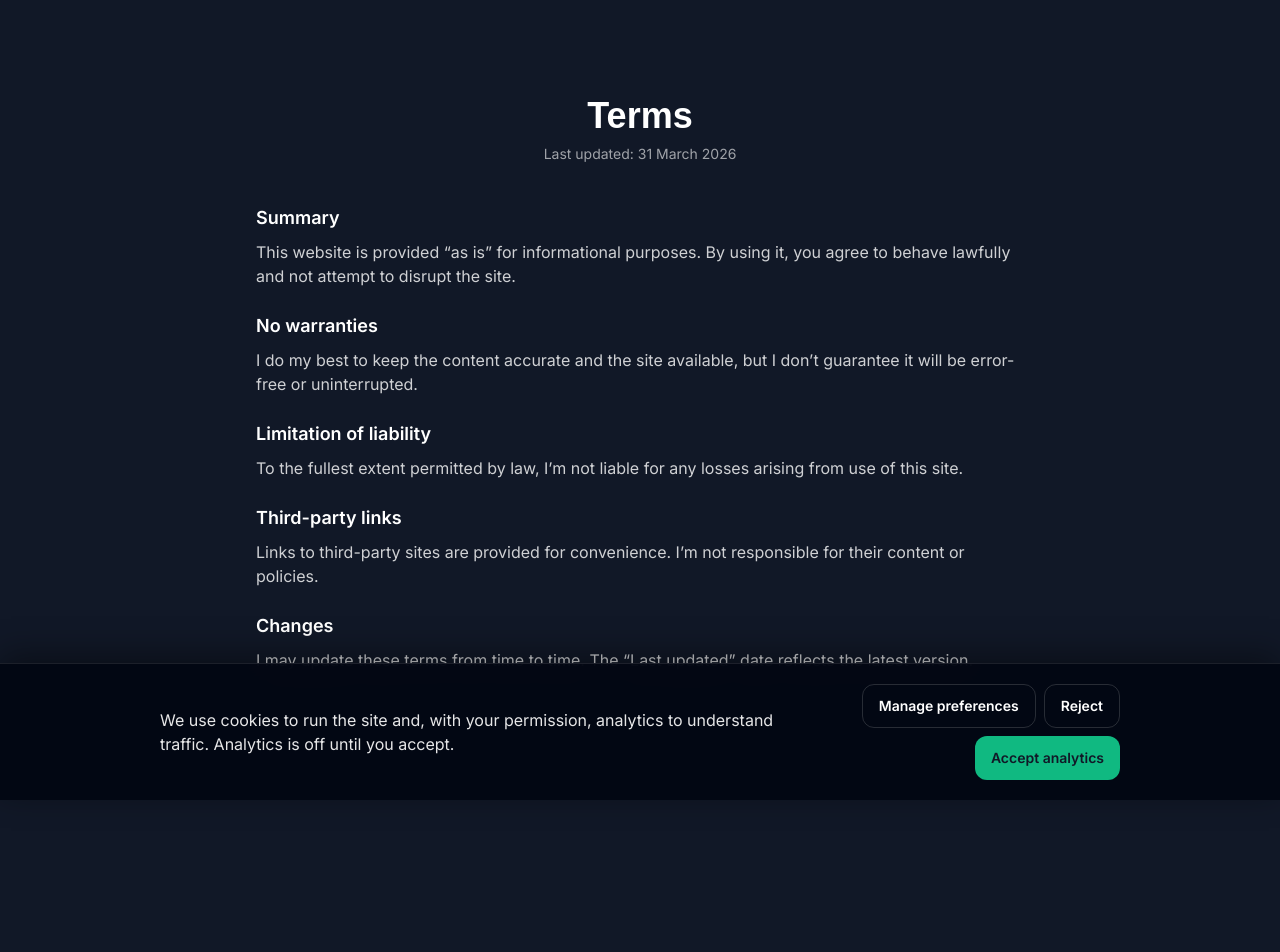
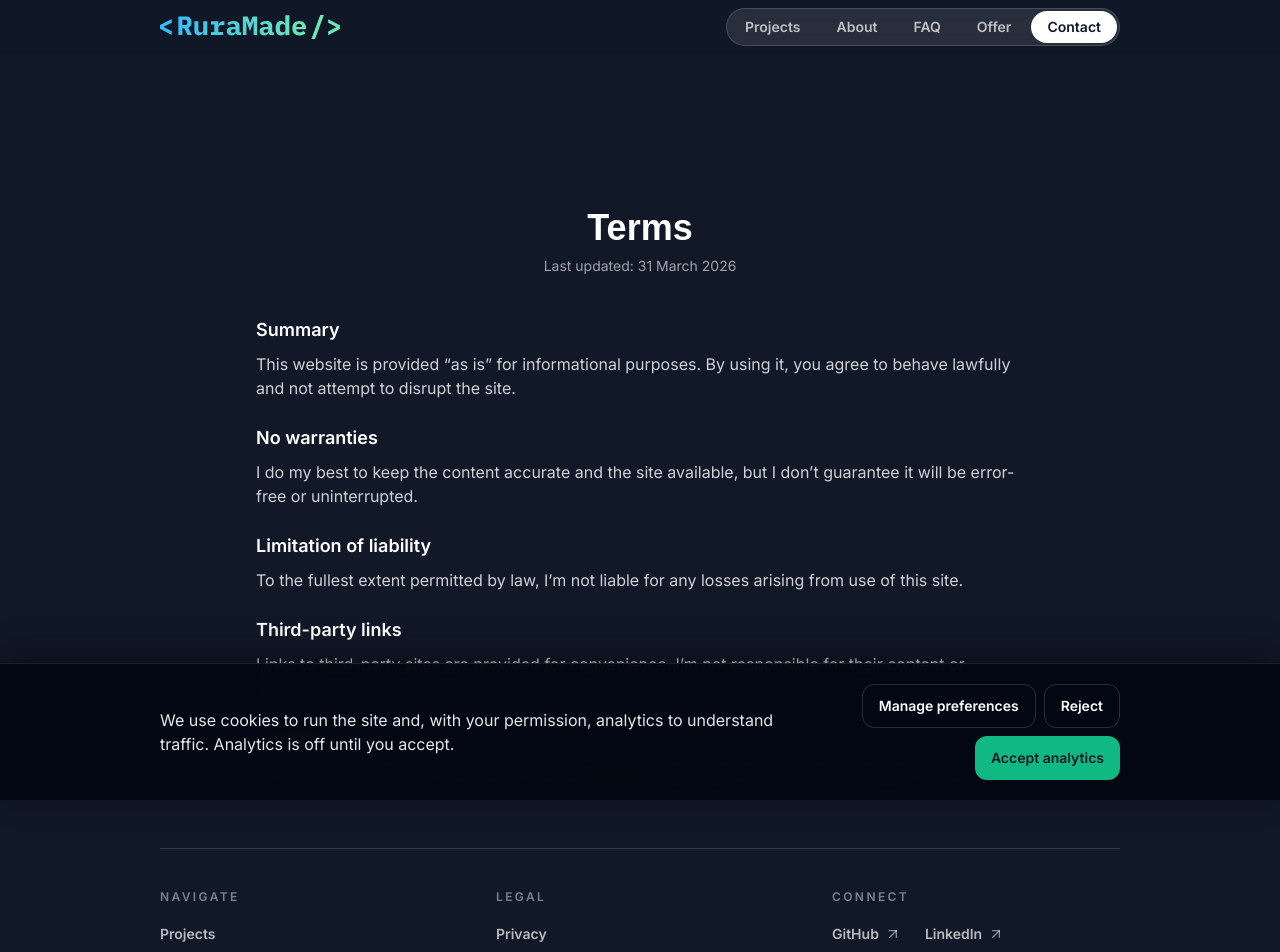
Before and after one commit to viktor-codes/portfolio, a Next.js app: page /terms in a window 1280 px wide. Shown: the top 952 px of the page. Before the commit the page ends 800 px from the top, so only its background shows below. Built offline with nearby package versions, Linux system fonts and the light colour scheme; no server answers; a web font is replaced by a local one.

Commit message:
add layout ot terms

```diff
--- /dev/null
+++ b/src/app/terms/layout.tsx
@@ -0,0 +1,19 @@
+import { Footer } from "@/sections/Footer";
+import { Header } from "@/sections/Header";
+
+export default function TermsLayout({
+  children,
+}: Readonly<{
+  children: React.ReactNode;
+}>) {
+  return (
+    <div
+      id="top"
+      className="flex min-h-screen flex-col bg-gray-900 text-white antialiased"
+    >
+      <Header />
+      <main className="flex-1 pt-24 md:pt-28">{children}</main>
+      <Footer />
+    </div>
+  );
+}
```
